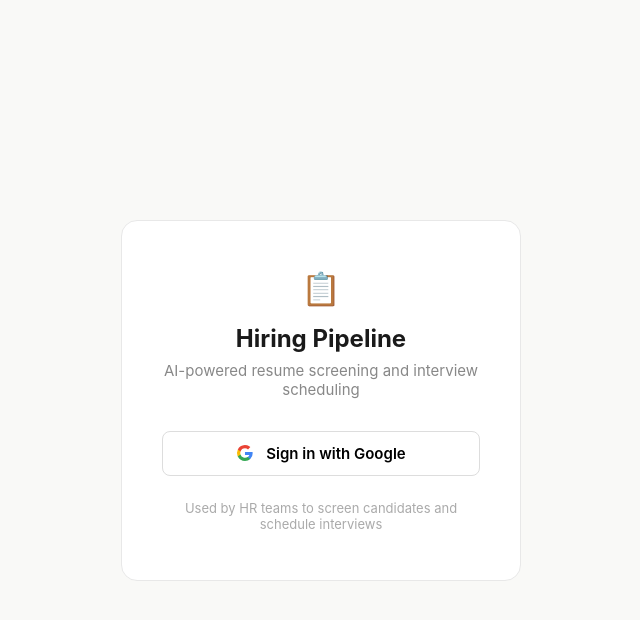
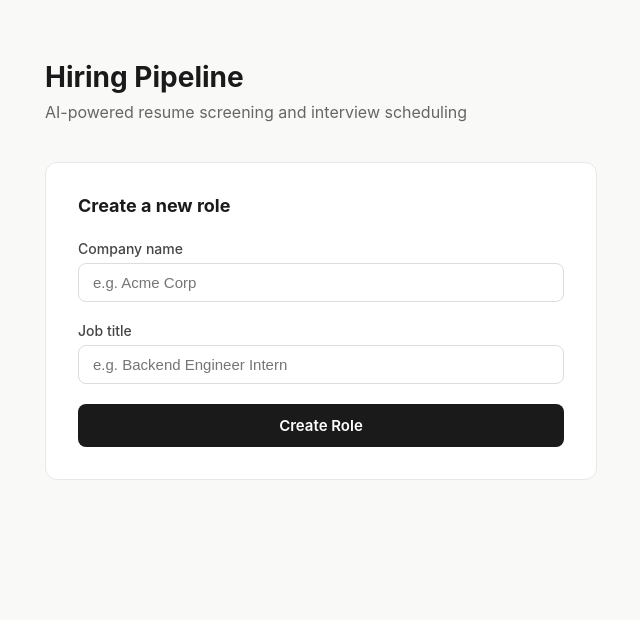
Before and after one commit to realastronics/Hiring-Pipeline-Automation, a React (Vite) app in the folder Frontend/: page / in a window 1280 px wide. Before the commit this address led to /login. Shown: the top 620 px of the page, without its empty margins (319-959 px from the left). Built offline with nearby package versions, Linux system fonts and the light colour scheme; sample sign-in values are in the browser's storage.

Commit message:
fixing redirection after OAuth

```diff
--- a/Frontend/src/App.jsx
+++ b/Frontend/src/App.jsx
@@ -1,5 +1,5 @@
 import { BrowserRouter, Routes, Route, Navigate } from 'react-router-dom'
-import { useState, useEffect } from 'react'
+import { useState } from 'react'
 import Login from './pages/Login'
 import Dashboard from './pages/Dashboard'
 import Screening from './pages/Screening'
@@ -7,29 +7,30 @@ import Candidates from './pages/Candidates'
 import Schedule from './pages/Schedule'
 
 function App() {
-  const [user, setUser] = useState(null)
-
-useEffect(() => {
+  const [user, setUser] = useState(() => {
+    // Read immediately on first render before router processes URL
     const params = new URLSearchParams(window.location.search)
     const emailFromCallback = params.get('user')
+    if (emailFromCallback) {
+      localStorage.setItem('user_email', emailFromCallback)
+      // Clean URL immediately
+      window.history.replaceState({}, '', window.location.pathname)
+      return emailFromCallback
+    }
+    return localStorage.getItem('user_email')
+  })
 
-    if (emailFromCallback) {
-        localStorage.setItem('user_email', emailFromCallback)
-        window.history.replaceState({}, '', window.location.pathname)
-        // Use a timeout to avoid the synchronous setState warning
-        setTimeout(() => setUser(emailFromCallback), 0)
-    } else {
-        const stored = localStorage.getItem('user_email')
-        if (stored) setUser(stored)
-    }
-}, [])
+  function logout() {
+    localStorage.removeItem('user_email')
+    setUser(null)
+  }
 
   return (
     <BrowserRouter>
       <Routes>
         <Route path="/login" element={<Login />} />
-        <Route path="/" element={user ? <Dashboard user={user} /> : <Navigate to="/login" />} />
-        <Route path="/dashboard" element={user ? <Dashboard user={user} /> : <Navigate to="/login" />} />
+        <Route path="/" element={user ? <Dashboard user={user} logout={logout} /> : <Navigate to="/login" />} />
+        <Route path="/dashboard" element={user ? <Dashboard user={user} logout={logout} /> : <Navigate to="/login" />} />
         <Route path="/screen/:jobId" element={user ? <Screening user={user} /> : <Navigate to="/login" />} />
         <Route path="/candidates/:jobId" element={user ? <Candidates user={user} /> : <Navigate to="/login" />} />
         <Route path="/schedule/:jobId" element={user ? <Schedule user={user} /> : <Navigate to="/login" />} />
--- a/Frontend/src/pages/Dashboard.jsx
+++ b/Frontend/src/pages/Dashboard.jsx
@@ -4,12 +4,14 @@ import axios from 'axios'
 
 const API = 'http://localhost:8000'
 
-export default function Dashboard() {
+export default function Dashboard({ user, logout }) {
+  console.log('Dashboard user:', user)
   const [jobTitle, setJobTitle] = useState('')
   const [companyName, setCompanyName] = useState('')
   const [jobId, setJobId] = useState(null)
   const [loading, setLoading] = useState(false)
   const navigate = useNavigate()
+
 
   async function createJob() {
     if (!jobTitle || !companyName) return
```
